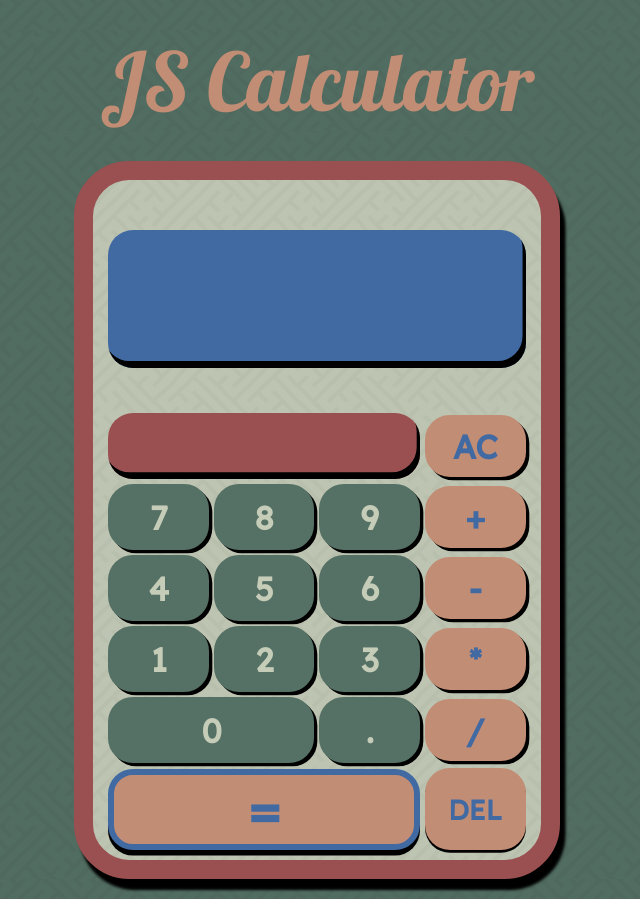
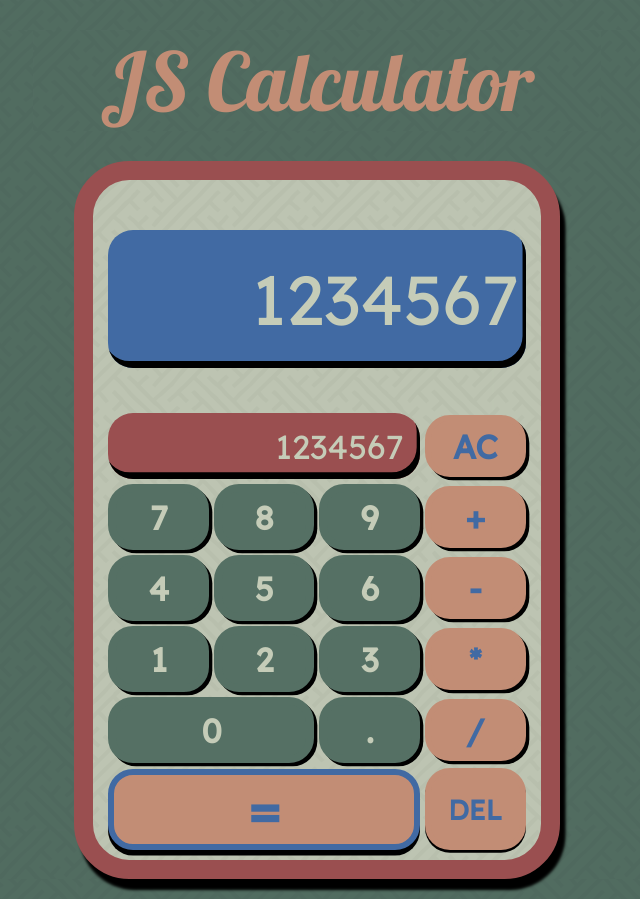
Before and after one commit to ArthurAbia/calculator, a plain HTML site: page index.html in a window 1280 px wide. Shown: the whole page, without its empty margins (323-963 px from the left). Drawn offline with Linux system fonts and the light colour scheme.

Commit message:
Test HTML

```diff
--- a/index.html
+++ b/index.html
@@ -10,8 +10,8 @@
 <body>
   <div class="header"> JS Calculator</div>
   <div class="container">
-    <div class="result"></div>
-    <div class="input"></div>
+    <div class="result">1234567</div>
+    <div class="input">1234567</div>
     <div class="button one">1</div>
     <div class="button two">2</div>
     <div class="button three">3</div>
```
